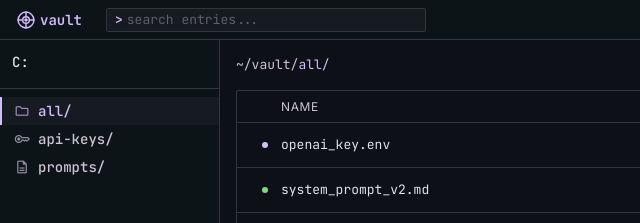
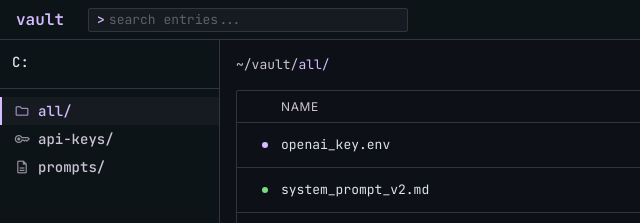
Before and after one commit to Wimmboo2/Vault, a plain HTML site: page index.html in a window 1280 px wide. Shown: the top 223 px of the page, 0-640 px from the left. Drawn offline with nearby package versions, Linux system fonts and the light colour scheme.

Commit message:
refactor: simplify brand logo by removing SVG icon in index.html

```diff
--- a/index.html
+++ b/index.html
@@ -161,17 +161,8 @@
     <header class="flex justify-between items-center w-full px-md sm:px-lg h-12 sm:h-10 border-b border-grid shrink-0 bg-background gap-sm">
         <div class="flex items-center gap-md sm:gap-xl h-full flex-1 min-w-0">
             <!-- Brand Logo -->
-            <div class="flex items-center gap-xs text-primary font-mono-ui-lg font-bold shrink-0">
-                <svg class="w-5 h-5 text-primary shrink-0" viewBox="0 0 24 24" fill="none" stroke="currentColor" stroke-width="1.75" stroke-linecap="round" stroke-linejoin="round">
-                    <circle cx="12" cy="12" r="9.5"></circle>
-                    <circle cx="12" cy="12" r="4"></circle>
-                    <circle cx="12" cy="12" r="1.25" fill="currentColor"></circle>
-                    <line x1="12" y1="8" x2="12" y2="2.5"></line>
-                    <line x1="12" y1="16" x2="12" y2="21.5"></line>
-                    <line x1="8" y1="12" x2="2.5" y2="12"></line>
-                    <line x1="16" y1="12" x2="21.5" y2="12"></line>
-                </svg>
-                <span>vault</span>
+            <div class="text-mono-ui-lg font-mono-ui-lg font-bold text-primary shrink-0">
+                vault
             </div>
             <!-- Terminal-style Search -->
             <div class="flex items-center gap-xs text-mono-ui-sm font-mono-ui-sm text-on-surface-variant bg-[#161b22] border border-grid px-sm py-[2px] rounded focus-within:border-primary flex-1 max-w-xs">
```
